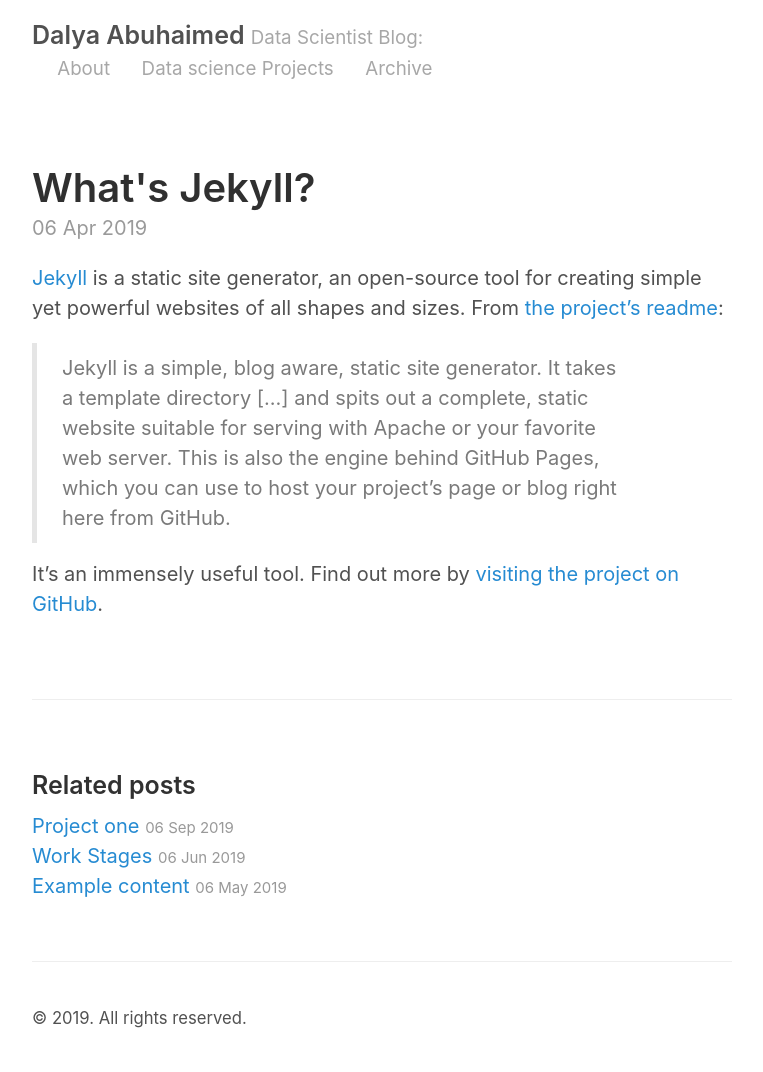
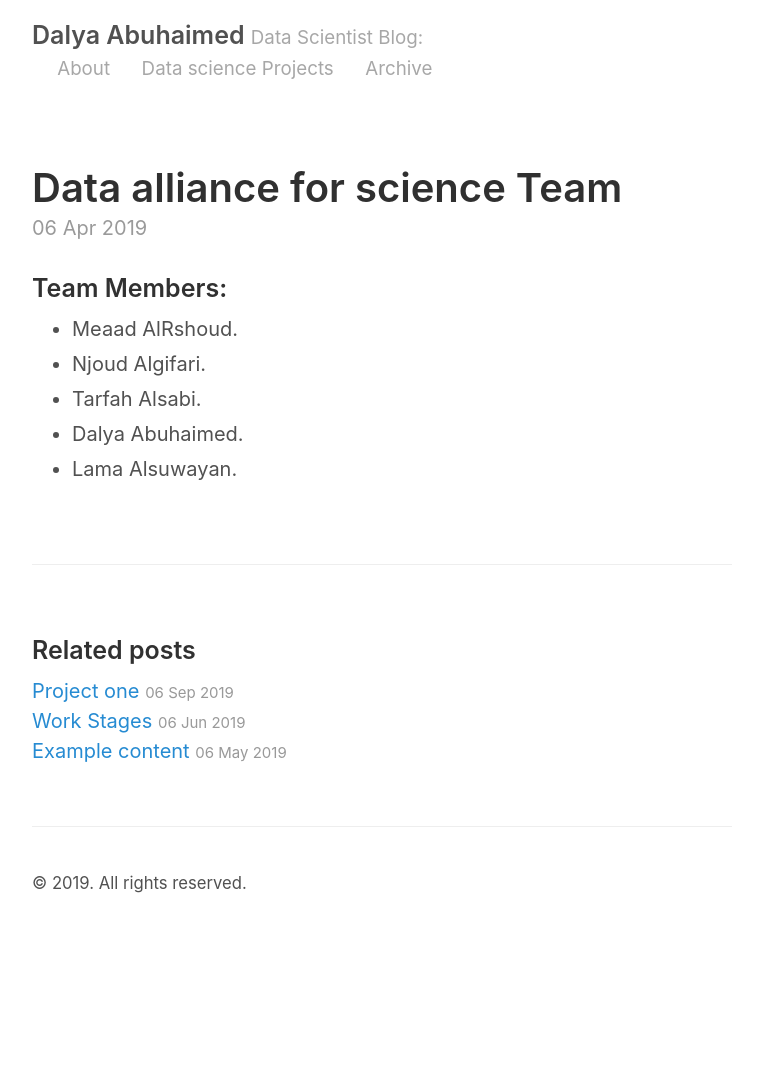
Before and after one commit to Daliait96/Daliait96.github.io, a Jekyll site: the page built from _posts/2019-04-06-whats-jekyll.md, in a window 1280 px wide. Shown: the whole page, without its empty margins (258-1021 px from the left). Built offline with Jekyll 4.4.1, drawn with Linux system fonts in a browser that asks for light colours; after the commit the page ends 937 px from its top, so only the background shows below that.

Commit message:
Changes12

```diff
--- a/_posts/2019-04-06-whats-jekyll.md
+++ b/_posts/2019-04-06-whats-jekyll.md
@@ -1,10 +1,12 @@
 ---
 layout: post
-title: What's Jekyll?
+title: Data alliance for science Team
 ---
 
-[Jekyll](http://jekyllrb.com) is a static site generator, an open-source tool for creating simple yet powerful websites of all shapes and sizes. From [the project's readme](https://github.com/jekyll/jekyll/blob/master/README.markdown):
+### Team Members:
 
-> Jekyll is a simple, blog aware, static site generator. It takes a template directory [...] and spits out a complete, static website suitable for serving with Apache or your favorite web server. This is also the engine behind GitHub Pages, which you can use to host your project’s page or blog right here from GitHub.
-
-It's an immensely useful tool. Find out more by [visiting the project on GitHub](https://github.com/jekyll/jekyll).
+* Meaad AlRshoud.
+* Njoud Algifari.
+* Tarfah Alsabi.
+* Dalya Abuhaimed.
+* Lama Alsuwayan.
```
